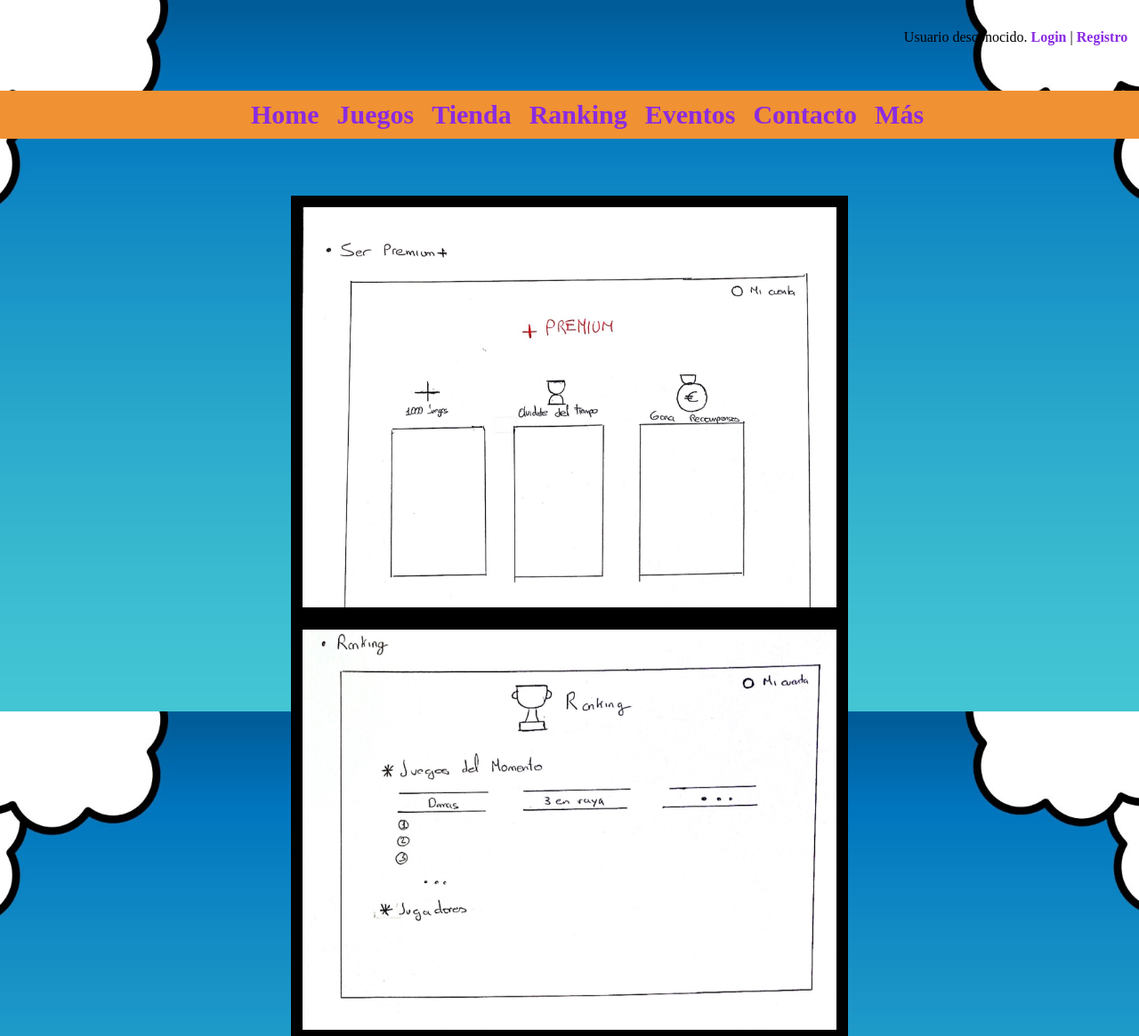
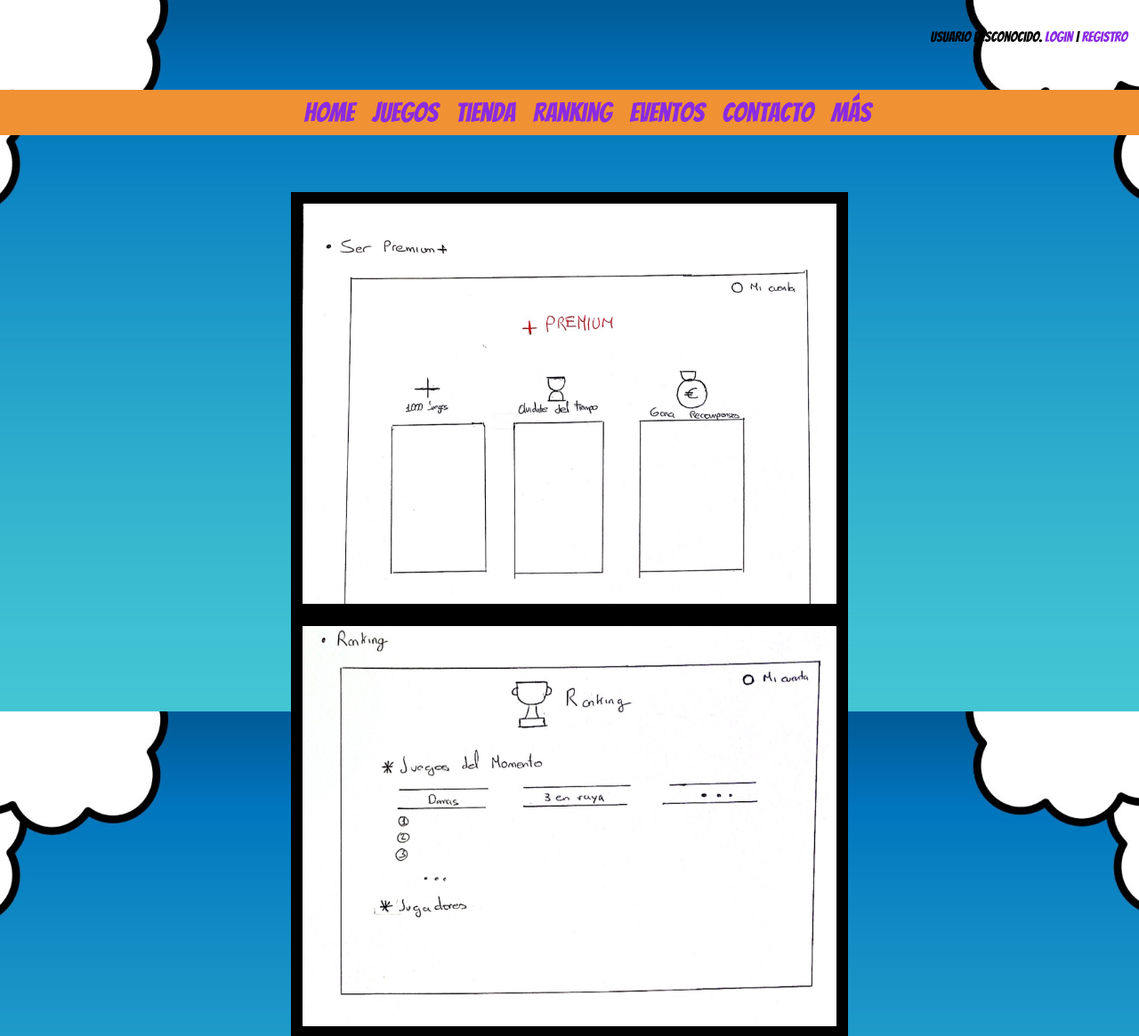
Before and after one commit to Alvaro8gb/ChestNutGames, a PHP site: page /miApp/bocetos.php in a window 1280 px wide. Shown: the top 1165 px of the page at 89% size. Run offline with PHP 8.4, Linux system fonts and the light colour scheme.

Commit message:
Update general.css

```diff
--- a/css/general.css
+++ b/css/general.css
@@ -2,7 +2,7 @@ body {
 
     vertical-align: middle;
     color :black;
-    font-family: "Bangers,Verdana";
+    font-family: "Bangers","Verdana";
 
     /* Gracias a esto la barra ocupa toda la pantalla, para poner margenes en lo demas lo indicamos en 'main' */
     margin:0;
```
